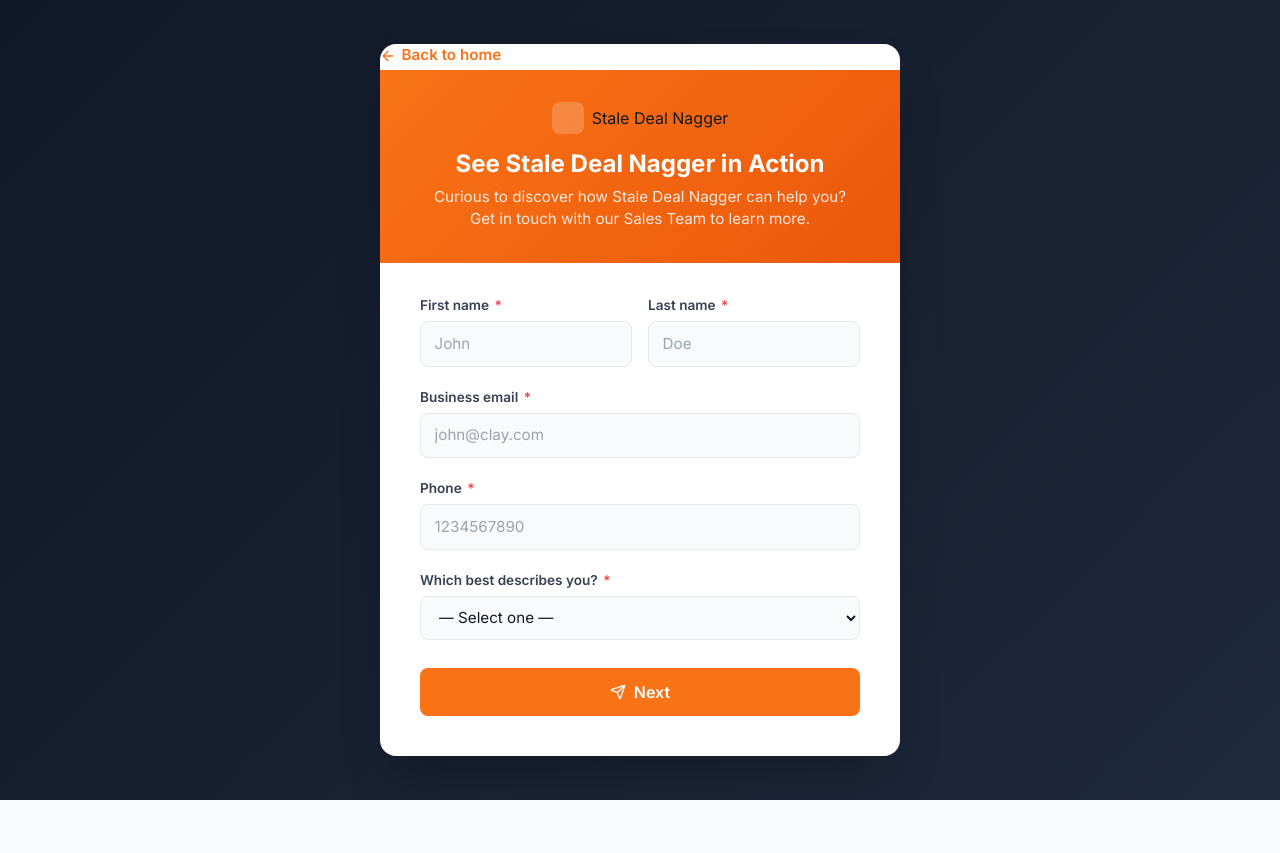
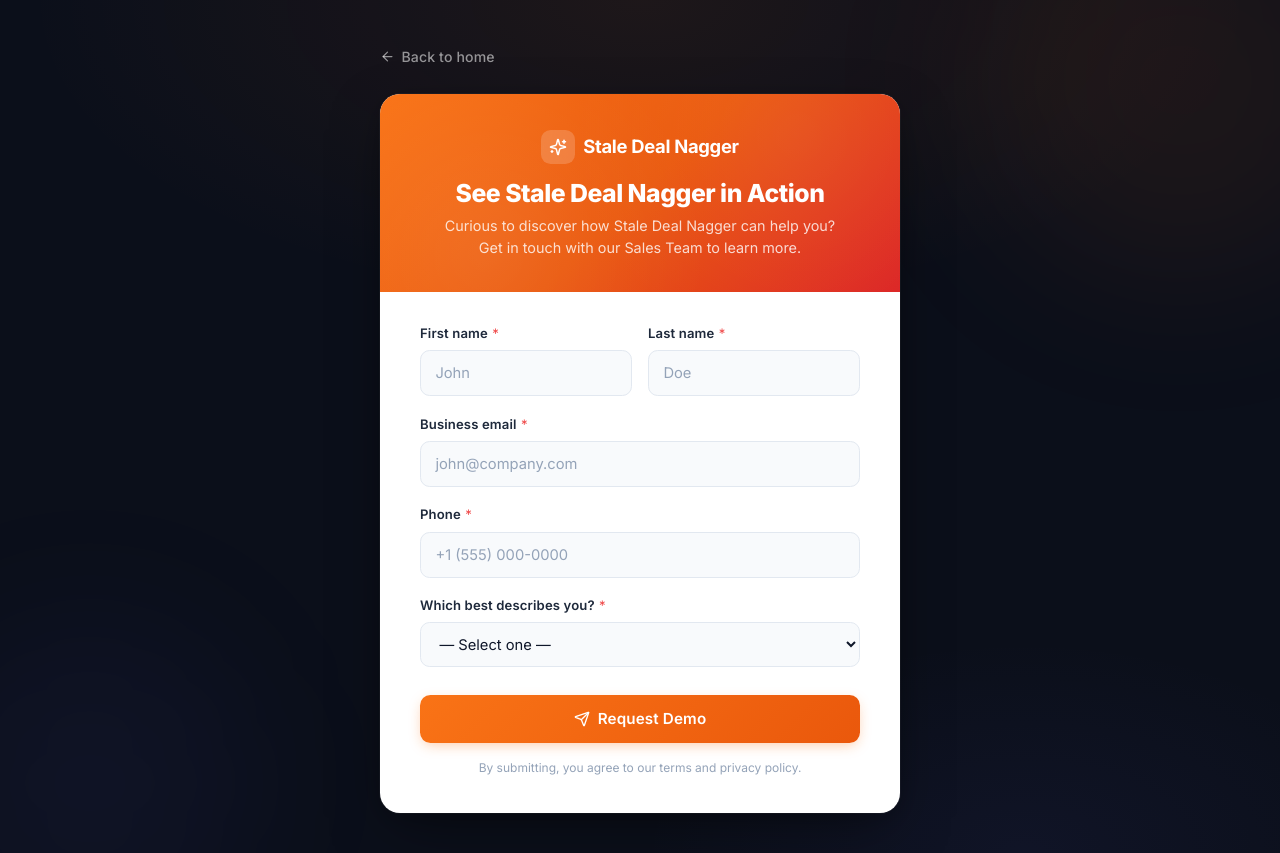
Before and after one commit to Vedang28/StealDealNagger, a React (Vite) app in the folder client/: page /get-demo in a window 1280 px wide. Before the commit the page ends 800 px from the top, so only its background shows below. Built offline with nearby package versions, Linux system fonts and the light colour scheme.

Commit message:
Beautify Get a Demo page: professional styling, back link spacing, animations

```diff
--- a/client/src/index.css
+++ b/client/src/index.css
@@ -51,20 +51,36 @@
 
 /* Animations */
 @keyframes landing-float {
-  0% { transform: translateY(0px); }
-  50% { transform: translateY(-10px); }
-  100% { transform: translateY(0px); }
+  0% {
+    transform: translateY(0px);
+  }
+  50% {
+    transform: translateY(-10px);
+  }
+  100% {
+    transform: translateY(0px);
+  }
 }
 
 @keyframes landing-pulse-red {
-  0% { box-shadow: 0 0 0 0 rgba(239, 68, 68, 0.4); }
-  70% { box-shadow: 0 0 0 6px rgba(239, 68, 68, 0); }
-  100% { box-shadow: 0 0 0 0 rgba(239, 68, 68, 0); }
+  0% {
+    box-shadow: 0 0 0 0 rgba(239, 68, 68, 0.4);
+  }
+  70% {
+    box-shadow: 0 0 0 6px rgba(239, 68, 68, 0);
+  }
+  100% {
+    box-shadow: 0 0 0 0 rgba(239, 68, 68, 0);
+  }
 }
 
 @keyframes landing-shimmer {
-  0% { background-position: -200% 0; }
-  100% { background-position: 200% 0; }
+  0% {
+    background-position: -200% 0;
+  }
+  100% {
+    background-position: 200% 0;
+  }
 }
 
 .landing-page {
@@ -145,7 +161,9 @@
   gap: 0.5rem;
   color: #111827;
 }
-.landing-logo i { color: #f97316; }
+.landing-logo i {
+  color: #f97316;
+}
 .landing-nav-links {
   display: flex;
   gap: 2rem;
@@ -156,7 +174,9 @@
   font-size: 0.95rem;
   transition: color 0.3s;
 }
-.landing-nav-links a:hover { color: #111827; }
+.landing-nav-links a:hover {
+  color: #111827;
+}
 .landing-nav-actions {
   display: flex;
   gap: 1rem;
@@ -287,16 +307,25 @@
   border-bottom: 1px solid #e5e7eb;
   padding-bottom: 1rem;
 }
-.landing-dots { display: flex; gap: 6px; }
+.landing-dots {
+  display: flex;
+  gap: 6px;
+}
 .landing-dot {
   width: 10px;
   height: 10px;
   border-radius: 50%;
   background: #d1d5db;
 }
-.landing-dot.red { background: #ef4444; }
-.landing-dot.yellow { background: #eab308; }
-.landing-dot.green { background: #22c55e; }
+.landing-dot.red {
+  background: #ef4444;
+}
+.landing-dot.yellow {
+  background: #eab308;
+}
+.landing-dot.green {
+  background: #22c55e;
+}
 
 .landing-deal-row {
   display: flex;
@@ -340,7 +369,9 @@
   font-size: 0.75rem;
   font-weight: 600;
 }
-.landing-status-healthy { color: #22c55e; }
+.landing-status-healthy {
+  color: #22c55e;
+}
 .landing-status-stale {
   color: #ef4444;
   animation: landing-pulse-red 2s infinite;
@@ -421,7 +452,9 @@
   font-size: 1.2rem;
   flex-shrink: 0;
 }
-.landing-progress-container { margin-top: 1rem; }
+.landing-progress-container {
+  margin-top: 1rem;
+}
 .landing-progress-bar {
   height: 8px;
   background: #e5e7eb;
@@ -615,7 +648,12 @@
   left: -100%;
   width: 100%;
   height: 100%;
-  background: linear-gradient(90deg, transparent, rgba(255, 255, 255, 0.4), transparent);
+  background: linear-gradient(
+    90deg,
+    transparent,
+    rgba(255, 255, 255, 0.4),
+    transparent
+  );
   animation: landing-shimmer 3s infinite;
 }
 .landing-price {
@@ -670,13 +708,17 @@
   list-style: none;
   padding: 0;
 }
-.landing-footer-links li { margin-bottom: 0.75rem; }
+.landing-footer-links li {
+  margin-bottom: 0.75rem;
+}
 .landing-footer-links a {
   color: #4b5563;
   text-decoration: none;
   transition: 0.3s;
 }
-.landing-footer-links a:hover { color: #f97316; }
+.landing-footer-links a:hover {
+  color: #f97316;
+}
 .landing-copyright {
   text-align: center;
   color: #6b7280;
@@ -699,82 +741,186 @@
     padding-top: 120px;
     text-align: center;
   }
-  .landing-hero-content { margin: 0 auto; }
-  .landing-hero-buttons { justify-content: center; }
-  .landing-hero-visual { display: none; }
-  .landing-h1 { font-size: 2.5rem; }
-  .landing-alert-popover { display: none; }
-  .landing-steps-grid { grid-template-columns: 1fr; }
-  .landing-nav-links { display: none; }
-  .landing-quote-text { font-size: 1.5rem; }
+  .landing-hero-content {
+    margin: 0 auto;
+  }
+  .landing-hero-buttons {
+    justify-content: center;
+  }
+  .landing-hero-visual {
+    display: none;
+  }
+  .landing-h1 {
+    font-size: 2.5rem;
+  }
+  .landing-alert-popover {
+    display: none;
+  }
+  .landing-steps-grid {
+    grid-template-columns: 1fr;
+  }
+  .landing-nav-links {
+    display: none;
+  }
+  .landing-quote-text {
+    font-size: 1.5rem;
+  }
 }
+
 
 /* ===== GET A DEMO PAGE ===== */
 .demo-page {
   min-height: 100vh;
-  background: linear-gradient(135deg, #111827 0%, #1e293b 100%);
+  background: #0b0f1a;
+  background-image:
+    radial-gradient(ellipse 80% 60% at 50% 0%, rgba(249, 115, 22, 0.08) 0%, transparent 60%),
+    radial-gradient(ellipse 60% 50% at 80% 100%, rgba(99, 102, 241, 0.06) 0%, transparent 50%);
   display: flex;
   align-items: center;
   justify-content: center;
-  padding: 2rem 1rem;
-}
-
-.demo-card {
-  background: #fff;
-  border-radius: 1rem;
-  box-shadow: 0 25px 50px -12px rgba(0, 0, 0, 0.25);
-  width: 100%;
-  max-width: 520px;
+  padding: 2.5rem 1rem;
+  position: relative;
   overflow: hidden;
 }
 
+/* Subtle floating accent blobs */
+.demo-bg-accent {
+  position: absolute;
+  border-radius: 50%;
+  filter: blur(80px);
+  pointer-events: none;
+  z-index: 0;
+}
+.demo-bg-accent-1 {
+  width: 400px;
+  height: 400px;
+  background: rgba(249, 115, 22, 0.07);
+  top: -120px;
+  right: -100px;
+}
+.demo-bg-accent-2 {
+  width: 300px;
+  height: 300px;
+  background: rgba(99, 102, 241, 0.06);
+  bottom: -80px;
+  left: -60px;
+}
+
+.demo-wrapper {
+  position: relative;
+  z-index: 1;
+  width: 100%;
+  max-width: 520px;
+}
+
+/* Back link — sits ABOVE the card on the dark background */
+.demo-back {
+  display: inline-flex;
+  align-items: center;
+  gap: 0.4rem;
+  color: rgba(255, 255, 255, 0.55);
+  font-weight: 500;
+  text-decoration: none;
+  font-size: 0.88rem;
+  margin-bottom: 1.25rem;
+  padding: 0.4rem 0;
+  transition: color 0.2s;
+  letter-spacing: 0.01em;
+}
+.demo-back:hover {
+  color: #f97316;
+}
+
+/* Card */
+.demo-card {
+  background: #fff;
+  border-radius: 1.25rem;
+  box-shadow:
+    0 0 0 1px rgba(255, 255, 255, 0.04),
+    0 20px 60px -15px rgba(0, 0, 0, 0.5),
+    0 4px 20px rgba(0, 0, 0, 0.15);
+  width: 100%;
+  overflow: hidden;
+  animation: demoCardIn 0.45s cubic-bezier(0.16, 1, 0.3, 1) both;
+}
+
+@keyframes demoCardIn {
+  from {
+    opacity: 0;
+    transform: translateY(16px) scale(0.98);
+  }
+  to {
+    opacity: 1;
+    transform: translateY(0) scale(1);
+  }
+}
+
+/* Header */
 .demo-header {
-  background: linear-gradient(135deg, #f97316 0%, #ea580c 100%);
-  padding: 2rem 2.5rem;
+  background: linear-gradient(135deg, #f97316 0%, #ea580c 50%, #dc2626 100%);
+  padding: 2.25rem 2.5rem 2rem;
   text-align: center;
+  position: relative;
+  overflow: hidden;
+}
+.demo-header::before {
+  content: "";
+  position: absolute;
+  inset: 0;
+  background:
+    radial-gradient(circle at 20% 80%, rgba(255, 255, 255, 0.08) 0%, transparent 50%),
+    radial-gradient(circle at 80% 20%, rgba(255, 255, 255, 0.06) 0%, transparent 50%);
+  pointer-events: none;
 }
 
 .demo-logo {
+  display: inline-flex;
+  align-items: center;
+  gap: 0.5rem;
+  margin-bottom: 0.85rem;
+  position: relative;
+}
+
+.demo-logo-icon {
+  width: 34px;
+  height: 34px;
+  background: rgba(255, 255, 255, 0.18);
+  backdrop-filter: blur(8px);
+  border-radius: 0.6rem;
   display: flex;
   align-items: center;
   justify-content: center;
-  gap: 0.5rem;
-  margin-bottom: 0.75rem;
-}
-
-.demo-logo-icon {
-  width: 32px;
-  height: 32px;
-  background: rgba(255, 255, 255, 0.2);
-  border-radius: 0.5rem;
-  display: flex;
-  align-items: center;
-  justify-content: center;
-  font-size: 1.1rem;
+  color: #fff;
 }
 
 .demo-logo span {
-  font-size: 1.25rem;
+  font-size: 1.15rem;
   font-weight: 700;
   color: #fff;
-  letter-spacing: -0.5px;
+  letter-spacing: -0.3px;
 }
 
 .demo-header h1 {
-  font-size: 1.5rem;
-  font-weight: 700;
+  font-size: 1.55rem;
+  font-weight: 800;
   color: #fff;
-  margin: 0 0 0.25rem;
+  margin: 0 0 0.4rem;
+  letter-spacing: -0.5px;
+  line-height: 1.25;
+  position: relative;
 }
 
 .demo-header p {
-  color: rgba(255, 255, 255, 0.85);
-  font-size: 0.95rem;
+  color: rgba(255, 255, 255, 0.8);
+  font-size: 0.9rem;
   margin: 0;
+  line-height: 1.55;
+  position: relative;
 }
 
+/* Form */
 .demo-form {
-  padding: 2rem 2.5rem 2.5rem;
+  padding: 2rem 2.5rem 2.25rem;
 }
 
 .demo-row {
@@ -784,137 +930,166 @@
 }
 
 .demo-field {
-  margin-bottom: 1.25rem;
+  margin-bottom: 1.15rem;
 }
 
 .demo-field label {
   display: block;
-  font-size: 0.85rem;
+  font-size: 0.82rem;
   font-weight: 600;
-  color: #374151;
-  margin-bottom: 0.35rem;
+  color: #1e293b;
+  margin-bottom: 0.4rem;
+  letter-spacing: 0.01em;
 }
 
 .demo-req {
   color: #ef4444;
-  margin-left: 2px;
+  margin-left: 1px;
+  font-weight: 400;
 }
 
 .demo-field input,
 .demo-field select {
   width: 100%;
-  padding: 0.65rem 0.85rem;
-  border: 1.5px solid #e5e7eb;
-  border-radius: 0.5rem;
-  font-size: 0.95rem;
-  color: #111827;
-  background: #f9fafb;
-  transition: border-color 0.2s, box-shadow 0.2s;
+  padding: 0.7rem 0.9rem;
+  border: 1.5px solid #e2e8f0;
+  border-radius: 0.6rem;
+  font-size: 0.92rem;
+  color: #0f172a;
+  background: #f8fafc;
+  transition: all 0.2s ease;
   outline: none;
+  font-family: inherit;
 }
 
 .demo-field input::placeholder {
-  color: #9ca3af;
+  color: #94a3b8;
+}
+
+.demo-field input:hover,
+.demo-field select:hover {
+  border-color: #cbd5e1;
+  background: #fff;
 }
 
 .demo-field input:focus,
 .demo-field select:focus {
   border-color: #f97316;
-  box-shadow: 0 0 0 3px rgba(249, 115, 22, 0.12);
+  box-shadow: 0 0 0 3px rgba(249, 115, 22, 0.1);
   background: #fff;
 }
 
 .demo-input-error {
   border-color: #ef4444 !important;
-  box-shadow: 0 0 0 3px rgba(239, 68, 68, 0.1) !important;
+  box-shadow: 0 0 0 3px rgba(239, 68, 68, 0.08) !important;
+  background: #fef2f2 !important;
 }
 
 .demo-error {
-  color: #ef4444;
-  font-size: 0.78rem;
-  margin-top: 0.3rem;
+  color: #dc2626;
+  font-size: 0.76rem;
+  margin-top: 0.35rem;
   display: flex;
   align-items: center;
-  gap: 0.25rem;
+  gap: 0.2rem;
+  font-weight: 500;
 }
 
+/* Button */
 .demo-btn {
   display: inline-flex;
   align-items: center;
   justify-content: center;
   gap: 0.5rem;
-  padding: 0.75rem 1.5rem;
-  border-radius: 0.5rem;
-  font-size: 1rem;
+  padding: 0.8rem 1.75rem;
+  border-radius: 0.65rem;
+  font-size: 0.95rem;
   font-weight: 600;
   border: none;
   cursor: pointer;
-  transition: background 0.2s, transform 0.1s;
+  transition: all 0.2s ease;
   width: 100%;
-  margin-top: 0.5rem;
+  margin-top: 0.6rem;
+  font-family: inherit;
+  letter-spacing: 0.01em;
 }
 
 .demo-btn-primary {
-  background: #f97316;
+  background: linear-gradient(135deg, #f97316, #ea580c);
   color: #fff;
+  box-shadow: 0 4px 14px -3px rgba(249, 115, 22, 0.4);
 }
 
 .demo-btn-primary:hover {
-  background: #ea580c;
+  background: linear-gradient(135deg, #ea580c, #dc2626);
+  box-shadow: 0 6px 20px -3px rgba(249, 115, 22, 0.5);
   transform: translateY(-1px);
 }
 
 .demo-btn-primary:active {
   transform: translateY(0);
+  box-shadow: 0 2px 8px -2px rgba(249, 115, 22, 0.4);
+}
+
+/* Disclaimer */
+.demo-disclaimer {
+  text-align: center;
+  font-size: 0.75rem;
+  color: #94a3b8;
+  margin: 1rem 0 0;
+  line-height: 1.5;
+}
+
+/* Success state */
+.demo-card-success {
+  text-align: center;
 }
 
 .demo-success {
-  padding: 3rem 2.5rem;
-  text-align: center;
+  padding: 3.5rem 2.5rem;
 }
 
-.demo-success-icon {
-  width: 64px;
-  height: 64px;
-  background: rgba(34, 197, 94, 0.1);
+.demo-success-icon-wrap {
+  width: 72px;
+  height: 72px;
+  background: linear-gradient(135deg, rgba(34, 197, 94, 0.12), rgba(34, 197, 94, 0.05));
   border-radius: 50%;
   display: flex;
   align-items: center;
   justify-content: center;
-  margin: 0 auto 1.25rem;
+  margin: 0 auto 1.5rem;
   color: #22c55e;
+  animation: demoPulse 2s ease-in-out infinite;
+}
+
+@keyframes demoPulse {
+  0%, 100% { box-shadow: 0 0 0 0 rgba(34, 197, 94, 0.15); }
+  50% { box-shadow: 0 0 0 12px rgba(34, 197, 94, 0); }
 }
 
 .demo-success h2 {
-  font-size: 1.5rem;
-  font-weight: 700;
-  color: #111827;
-  margin: 0 0 0.5rem;
+  font-size: 1.6rem;
+  font-weight: 800;
+  color: #0f172a;
+  margin: 0 0 0.6rem;
+  letter-spacing: -0.5px;
 }
 
 .demo-success p {
-  color: #6b7280;
+  color: #64748b;
   font-size: 0.95rem;
-  margin: 0 0 1.5rem;
-  line-height: 1.6;
+  margin: 0 0 2rem;
+  line-height: 1.65;
+  max-width: 360px;
+  margin-left: auto;
+  margin-right: auto;
 }
 
-.demo-back {
-  display: inline-flex;
-  align-items: center;
-  gap: 0.35rem;
-  color: #f97316;
-  font-weight: 600;
-  text-decoration: none;
-  font-size: 0.95rem;
-  transition: color 0.2s;
-}
-
-.demo-back:hover {
-  color: #ea580c;
-}
-
+/* Responsive */
 @media (max-width: 540px) {
+  .demo-page {
+    padding: 1.5rem 1rem;
+  }
   .demo-row {
     grid-template-columns: 1fr;
   }
@@ -922,6 +1097,12 @@
     padding: 1.5rem;
   }
   .demo-header {
-    padding: 1.5rem;
+    padding: 1.75rem 1.5rem 1.5rem;
+  }
+  .demo-header h1 {
+    font-size: 1.3rem;
+  }
+  .demo-success {
+    padding: 2.5rem 1.5rem;
   }
 }
--- a/client/src/pages/GetDemo.jsx
+++ b/client/src/pages/GetDemo.jsx
@@ -1,6 +1,6 @@
 import { useState } from "react";
 import { Link } from "react-router-dom";
-import { ArrowLeft, Send, CheckCircle } from "lucide-react";
+import { ArrowLeft, Send, CheckCircle, Sparkles } from "lucide-react";
 
 const ROLE_OPTIONS = [
   "Rev Ops / Sales Ops",
@@ -23,13 +23,14 @@
 
   const validate = () => {
     const errs = {};
-    if (!form.firstName.trim()) errs.firstName = "Please enter your name.";
+    if (!form.firstName.trim())
+      errs.firstName = "Please enter your first name.";
     if (!form.lastName.trim()) errs.lastName = "Please enter your last name.";
     if (!form.email.trim() || !/^[^\s@]+@[^\s@]+\.[^\s@]+$/.test(form.email))
-      errs.email = "Please enter a business email.";
+      errs.email = "Please enter a valid business email.";
     if (!form.phone.trim() || !/^[\d\s\-+()]{7,20}$/.test(form.phone))
       errs.phone = "Please enter a valid phone number.";
-    if (!form.role) errs.role = "Please select a use case.";
+    if (!form.role) errs.role = "Please select an option.";
     return errs;
   };
 
@@ -50,17 +51,22 @@
   if (submitted) {
     return (
       <div className="demo-page">
-        <div className="demo-card">
+        <div className="demo-wrapper">
+          <div className="demo-card demo-card-success">
             <div className="demo-success">
-            <CheckCircle className="demo-success-icon" />
-            <h2>Thank you!</h2>
+              <div className="demo-success-icon-wrap">
+                <CheckCircle size={36} />
+              </div>
+              <h2>You&rsquo;re all set!</h2>
               <p>
-              We&rsquo;ve received your request. Our sales team will reach out
-              within 24 hours to schedule your personalized demo.
+                Our sales team will reach out within 24 hours to schedule your
+                personalized demo of Stale Deal Nagger.
               </p>
               <Link to="/" className="demo-btn demo-btn-primary">
+                <ArrowLeft size={16} />
                 Back to Home
               </Link>
+            </div>
           </div>
         </div>
       </div>
@@ -69,20 +75,25 @@
 
   return (
     <div className="demo-page">
-      <div className="demo-card">
-        {/* Back link */}
+      {/* Decorative background accents */}
+      <div className="demo-bg-accent demo-bg-accent-1" />
+      <div className="demo-bg-accent demo-bg-accent-2" />
+
+      <div className="demo-wrapper">
+        {/* Back link — outside the card, on the dark background */}
         <Link to="/" className="demo-back">
-          <ArrowLeft size={16} />
+          <ArrowLeft size={15} />
           Back to home
         </Link>
 
+        <div className="demo-card">
           {/* Header */}
           <div className="demo-header">
             <div className="demo-logo">
               <span className="demo-logo-icon">
-              <i className="fa-solid fa-bell"></i>
+                <Sparkles size={18} />
               </span>
-            Stale Deal Nagger
+              <span>Stale Deal Nagger</span>
             </div>
             <h1>See Stale Deal Nagger in Action</h1>
             <p>
@@ -95,7 +106,6 @@
           {/* Form */}
           <form onSubmit={handleSubmit} className="demo-form" noValidate>
             <div className="demo-row">
-            {/* First Name */}
               <div className="demo-field">
                 <label>
                   First name <span className="demo-req">*</span>
@@ -112,7 +122,6 @@
                 )}
               </div>
 
-            {/* Last Name */}
               <div className="demo-field">
                 <label>
                   Last name <span className="demo-req">*</span>
@@ -130,14 +139,13 @@
               </div>
             </div>
 
-          {/* Business Email */}
             <div className="demo-field">
               <label>
                 Business email <span className="demo-req">*</span>
               </label>
               <input
                 type="email"
-              placeholder="john@clay.com"
+                placeholder="john@company.com"
                 value={form.email}
                 onChange={(e) => update("email", e.target.value)}
                 className={errors.email ? "demo-input-error" : ""}
@@ -147,14 +155,13 @@
               )}
             </div>
 
-          {/* Phone */}
             <div className="demo-field">
               <label>
                 Phone <span className="demo-req">*</span>
               </label>
               <input
                 type="tel"
-              placeholder="1234567890"
+                placeholder="+1 (555) 000-0000"
                 value={form.phone}
                 onChange={(e) => update("phone", e.target.value)}
                 className={errors.phone ? "demo-input-error" : ""}
@@ -164,7 +171,6 @@
               )}
             </div>
 
-          {/* Role */}
             <div className="demo-field">
               <label>
                 Which best describes you? <span className="demo-req">*</span>
@@ -183,16 +189,19 @@
                   </option>
                 ))}
               </select>
-            {errors.role && (
-              <span className="demo-error">{errors.role}</span>
-            )}
+              {errors.role && <span className="demo-error">{errors.role}</span>}
             </div>
 
             <button type="submit" className="demo-btn demo-btn-primary">
               <Send size={16} />
-            Next
+              Request Demo
             </button>
+
+            <p className="demo-disclaimer">
+              By submitting, you agree to our terms and privacy policy.
+            </p>
           </form>
+        </div>
       </div>
     </div>
   );
```
Also changed, not shown: client/src/pages/LandingPage.jsx (+210 -53 lines). Lines whose indentation alone changed are shown as unchanged.
